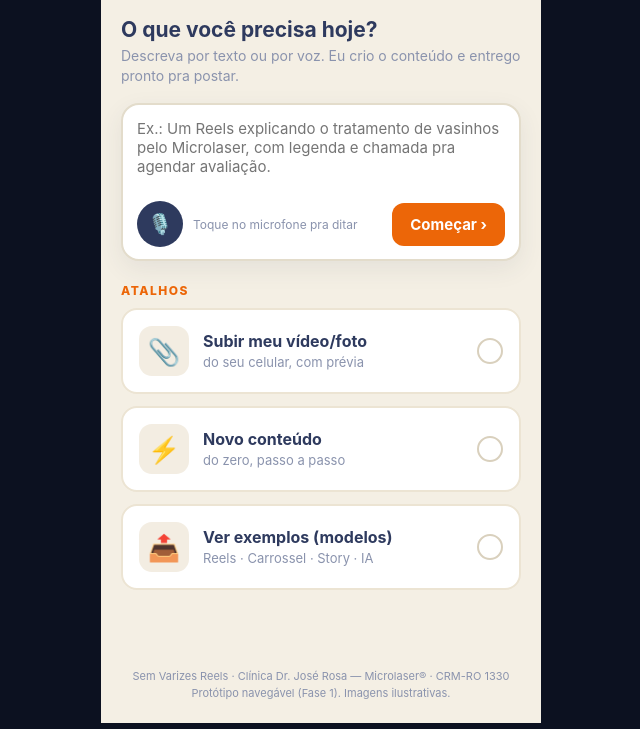
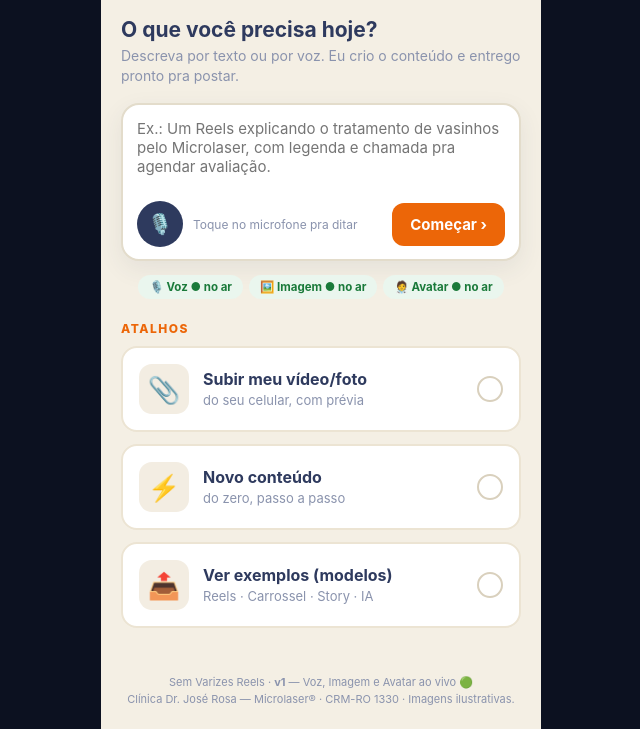
Before and after one commit to josecrosa13/semvarizes-reels, a plain HTML site: page index.html in a window 1280 px wide. Shown: the part 77-806 px from the top of the page, without its empty margins (319-959 px from the left). Drawn offline with Linux system fonts and the light colour scheme.

Commit message:
v1: selo 'no ar' dos motores (voz/imagem/avatar) na home + rodape v1

```diff
--- a/index.html
+++ b/index.html
@@ -75,6 +75,11 @@ h2{color:var(--navy);font-size:21px;margin-bottom:4px}
    <div class="hint">Toque no microfone pra ditar</div>
    <button class="go" onclick="go('tipo')">Começar ›</button>
   </div>
+ </div>
+ <div style="display:flex;gap:6px;justify-content:center;margin-top:14px;flex-wrap:wrap">
+  <span style="background:#eaf6ee;color:#1a7a3a;font-size:11.5px;font-weight:700;padding:5px 11px;border-radius:999px">🎙️ Voz ● no ar</span>
+  <span style="background:#eaf6ee;color:#1a7a3a;font-size:11.5px;font-weight:700;padding:5px 11px;border-radius:999px">🖼️ Imagem ● no ar</span>
+  <span style="background:#eaf6ee;color:#1a7a3a;font-size:11.5px;font-weight:700;padding:5px 11px;border-radius:999px">🧑‍⚕️ Avatar ● no ar</span>
  </div>
  <div class="lane" style="margin-top:22px">ATALHOS</div>
  <div class="card" onclick="document.getElementById('fileIn').click()"><div class="ic">📎</div><div class="tx"><b>Subir meu vídeo/foto</b><span>do seu celular, com prévia</span></div><div class="chk">›</div></div>
@@ -241,7 +246,7 @@ h2{color:var(--navy);font-size:21px;margin-bottom:4px}
  <div class="cta"><button class="btn" onclick="go('home')">Novo conteúdo</button></div>
 </section>
 
-<div class="foot">Sem Varizes Reels · Clínica Dr. José Rosa — Microlaser® · CRM-RO 1330<br>Protótipo navegável (Fase 1). Imagens ilustrativas.</div>
+<div class="foot">Sem Varizes Reels · <b>v1</b> — Voz, Imagem e Avatar ao vivo 🟢<br>Clínica Dr. José Rosa — Microlaser® · CRM-RO 1330 · Imagens ilustrativas.</div>
 </div>
 <script>
 var hist=['home'],state={};
```
